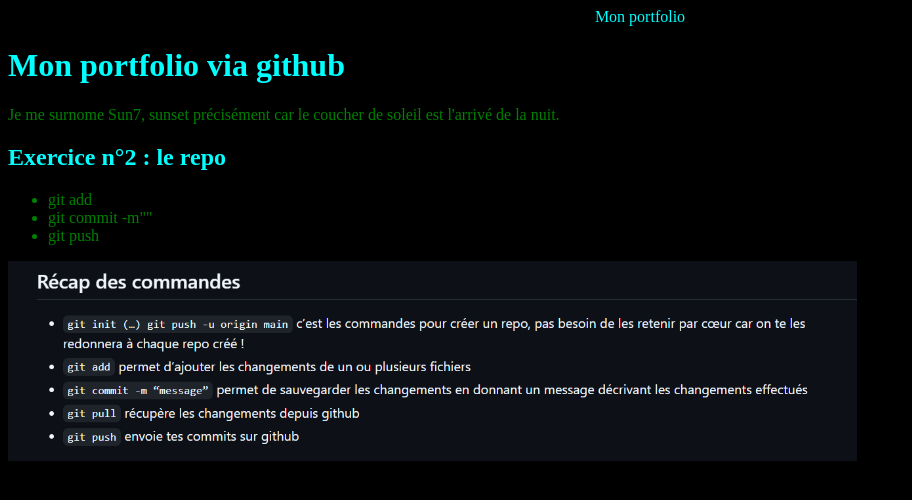
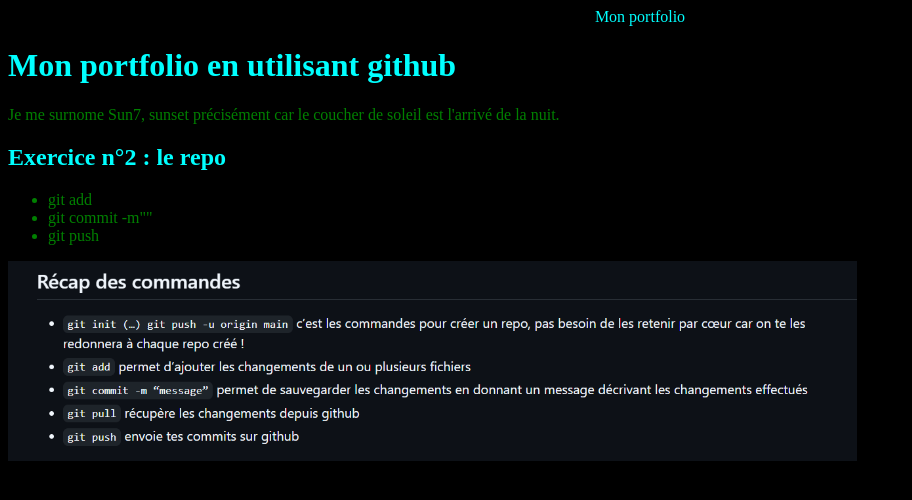
Before and after one commit to Kvrmea/repository.github.io, a plain HTML site: page index.html in a window 1280 px wide. Shown: the whole page, without its empty margins (0-912 px from the left). Drawn offline with Linux system fonts and the light colour scheme.

Commit message:
changement-local-git

```diff
--- a/index.html
+++ b/index.html
@@ -10,7 +10,7 @@
     <div class="titre">Mon portfolio</div>
     <div class="secondTitre">
 
-        <h1>Mon portfolio via github</h1>
+        <h1>Mon portfolio en utilisant github</h1>
         <p id="couleur">Je me surnome Sun7, sunset précisément car le coucher de soleil est l'arrivé de la nuit.</p>
         <h2>Exercice n°2 : le repo</h2>
 
```
